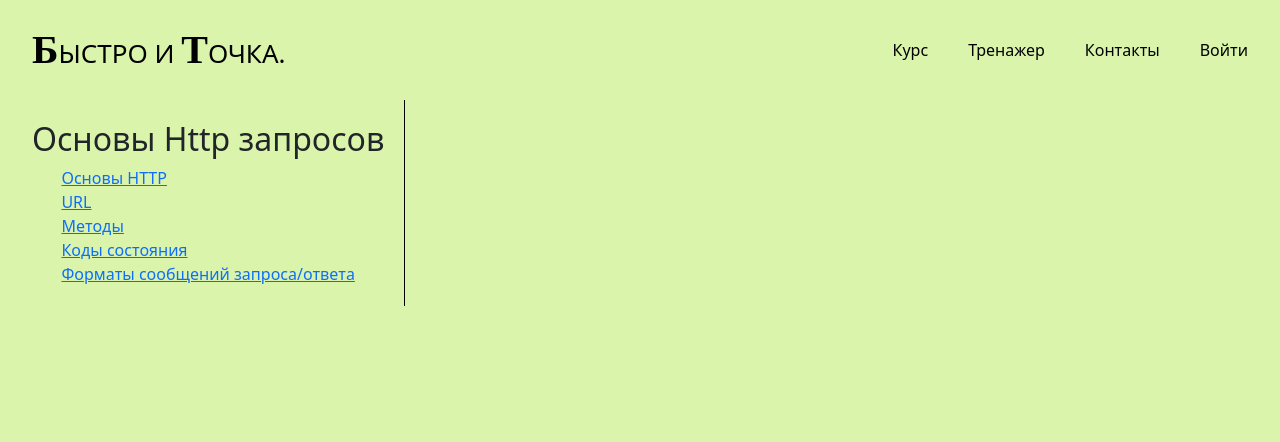
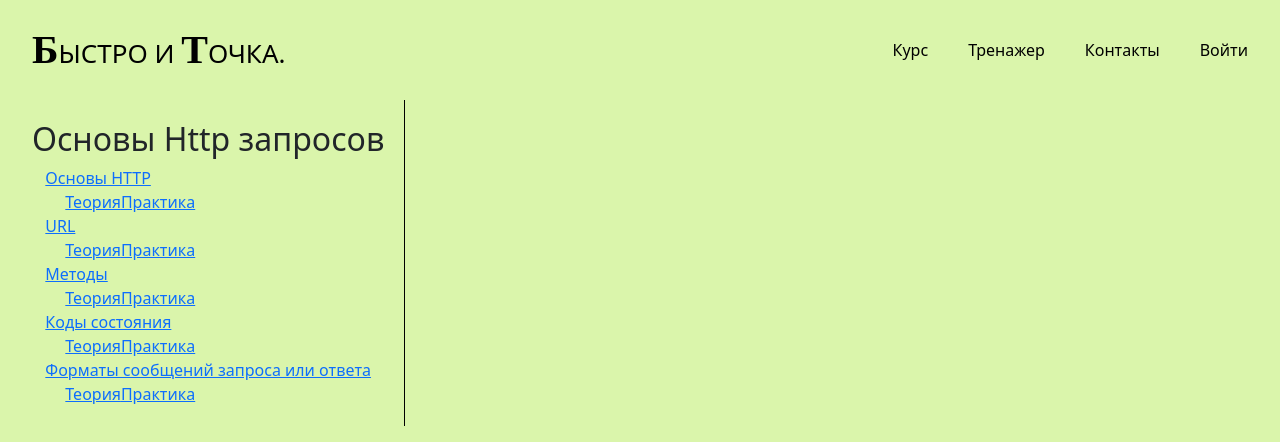
Before and after one commit to TheDedEgor/CourseHttpApp, a React (Create React App) app in the folder CourseHttpApp/ClientApp/: page / in a window 1280 px wide. Shown: the top 442 px of the page. Built offline with nearby package versions, Linux system fonts and the light colour scheme.

Commit message:
Continue dev Course Component

```diff
--- a/CourseHttpApp/ClientApp/src/App.js
+++ b/CourseHttpApp/ClientApp/src/App.js
@@ -148,7 +148,7 @@ const App = () =>{
                 },
                 {
                     id:5,
-                    name:"Форматы сообщений запроса/ответа",
+                    name:"Форматы сообщений запроса или ответа",
                     dep:[
                         {
                             id:1,
@@ -180,7 +180,7 @@ const App = () =>{
                     <Header/>
                     <Routes>
                         <Route path="/" element={<Course courses={courses}/>}/>
-                        <Route path="/:id" element={<Course courses={courses}/>}/>
+                        <Route path="/:name/:id" element={<Course courses={courses}/>}/>
                         <Route path="/traning" element={<Traning/>}/>
                         <Route path="/contacts" element={<Contacts/>}/>
                         <Route path="/profile" element={<Auth/>}/>
--- a/CourseHttpApp/ClientApp/src/components/Course/Course.jsx
+++ b/CourseHttpApp/ClientApp/src/components/Course/Course.jsx
@@ -19,13 +19,19 @@ const Course = ({courses}) =>{
                         <div className="course-links">
                             {course.dependises.map((depend,index) =>(
                                 <div key={depend.id}>
-                                    <Link key={depend.id} to={`/${depend.id}`} onClick={() => setIsVisible(!isVisible)}>{depend.name}</Link>
-                                    <div>
-                                        {depend.dep.map((p,index) => (
-                                            <div key={p.id} className={isVisible ? "depend-links" : "depend-not-link"}>
+                                    <Link key={depend.id} to={`/${depend.name}/${depend.id}`}>{depend.name}</Link>
+                                    <div className="depend-links">
+                                        {/*{depend.dep.map((p,index) => (
+                                            <div key={p.id}  className={isVisible ? "depend-links" : "depend-not-link"}>
                                                 <p>{p.name}</p>
                                             </div>
-                                        ))}
+                                            <div>
+                                                <span>Теория</span>
+                                                <span>Практика</span>
+                                            </div>
+                                        ))}*/}
+                                        <a href="#">Теория</a>
+                                        <a href="#">Практика</a>
                                     </div>
                                 </div>
                             ))}
```
